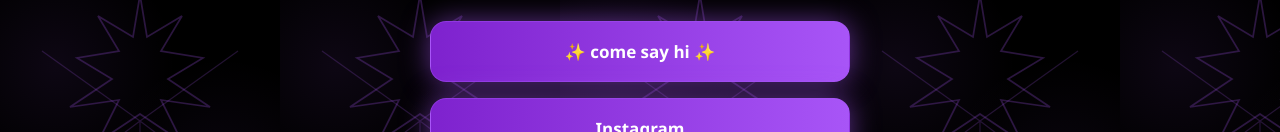
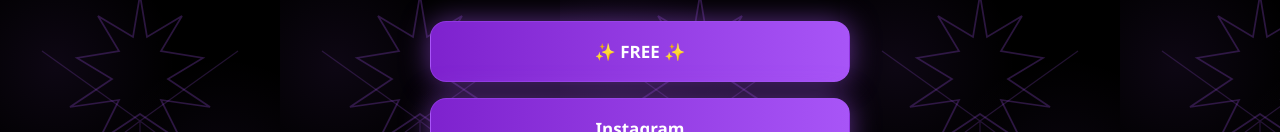
Before and after one commit to jrigby382-ctrl/ravenwexley, a plain HTML site: page index.html in a window 1280 px wide. Shown: the part 299-431 px from the top of the page. Drawn offline with Linux system fonts and the light colour scheme.

Commit message:
Update index.html

```diff
--- a/index.html
+++ b/index.html
@@ -112,7 +112,7 @@
         <p>20 • soft alt girl with a dark side 🖤</p>
 
         <a href="https://www.fanvue.com/ravenwexleyxo" class="big-btn">
-            ✨ come say hi ✨
+            ✨ FREE ✨
         </a>
 
         <a href="https://www.instagram.com/ravenwexleyxo" class="big-btn">
```
